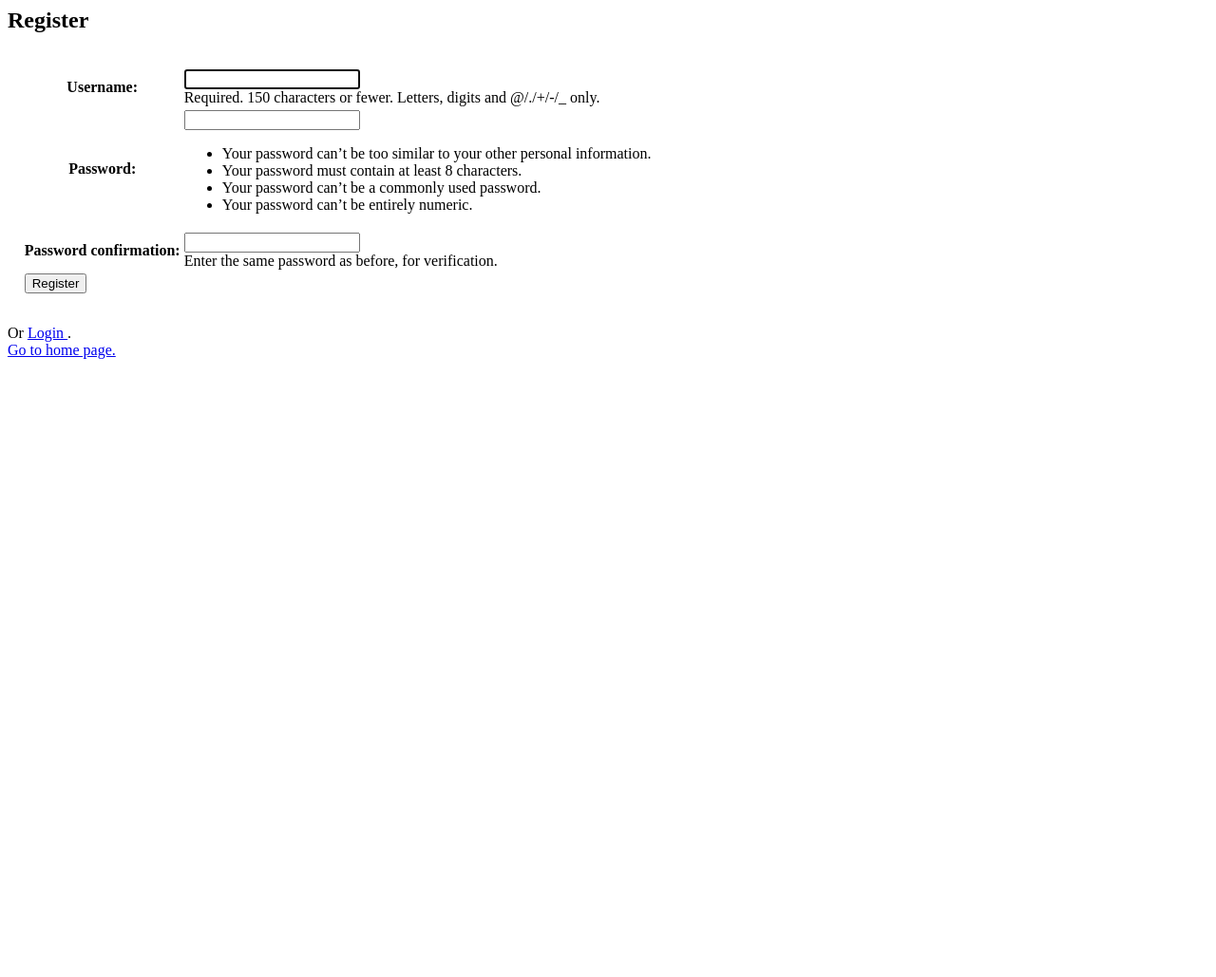
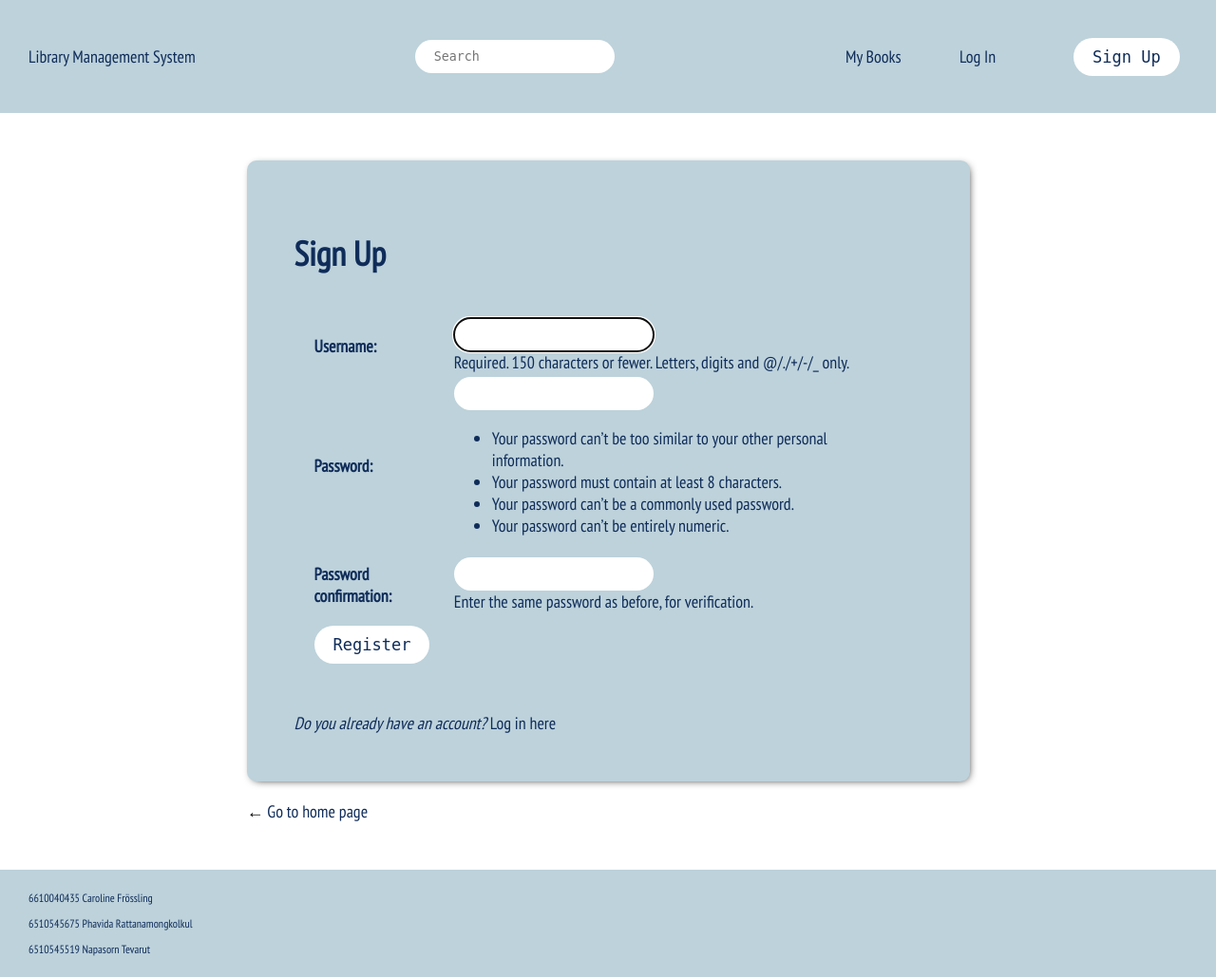
Before and after one commit to tnnpp/Library-Management-System, a Django app: page /signup/ in a window 1280 px wide. Shown: the whole page at 95% size. Before the commit the page ends 378 px from the top, so only its background shows below. Run offline with Django 4.2, Linux system fonts and the light colour scheme; parts of the project's set-up code (start-up, migrations or seed data) failed here and were passed over.

Commit message:
signup page UI

```diff
--- a/mysite/library/static/css/layout.css
+++ b/mysite/library/static/css/layout.css
@@ -134,7 +134,7 @@ footer {
 
 .container-form {
   display: grid;
-  grid-template-columns: 700px;
+  grid-template-columns: 761px;
   justify-content: center;
   padding-top: 50px;
   padding-bottom: 50px;
@@ -149,11 +149,22 @@ footer {
   color: #0f2c59;
 }
 
-.button-form {
+.button-login-form {
   margin-bottom: 50px;
+  margin-top: 10px;
   margin-left: 20px;
+}
+
+.button-signup-form {
+  margin-bottom: 30px;
+  margin-top: 10px;
 }
 
 .link-form {
   margin-top: 20px;
 }
+
+.signup-form {
+  text-align: left;
+  vertical-align: top;
+}
--- a/mysite/library/templates/registration/login.html
+++ b/mysite/library/templates/registration/login.html
@@ -28,7 +28,7 @@
             <table style="padding: 2ex">
               {{ form.as_table }}
             </table>
-            <button class="button-form" type="submit">Login</button>
+            <button class="button-login-form" type="submit">Login</button>
             <!-- if your app redirects user to login before accessing some pages, then next contains return url -->
             <input type="hidden" name="next" value="{{next}}" />
           </form>
--- a/mysite/library/templates/registration/signup.html
+++ b/mysite/library/templates/registration/signup.html
@@ -1,16 +1,53 @@
-<h2>Register</h2>
-<form method="POST">
+<!DOCTYPE html>
+<html lang="en">
+  <head>
+    <meta charset="UTF-8" />
+    <meta name="viewport" content="width=device-width, initial-scale=1.0" />
+    <title>Library Management System</title>
+    <link rel="stylesheet" href="../../static/css/layout.css" />
+  </head>
+  <body>
+    <header class="container-header">
+      <p>Library Management System</p>
+      <form method="post" action="{% url 'library:search' %}">
         {% csrf_token %}
-    <table style="padding: 2ex;">
-    {{ form.as_table }}     {# this line shows the sign-up form #}
+        <input type="text" name="query" placeholder="Search" />
+      </form>
+      <div class="item-header-3">
+        <a href="{% url 'library:mybook' %}">My Books</a>
+        <a href="/accounts/login">Log In</a>
+        <a href="/signup"><button>Sign Up</button></a>
+      </div>
+    </header>
+    <main>
+      <div class="container-form">
+        <div class="item-form">
+          <h1>Sign Up</h1>
+          <form class="signup-form" method="POST">
+            {% csrf_token %}
+            <table style="padding: 2ex">
+              {{ form.as_table }} {# this line shows the sign-up form #}
               <tr>
                 <td colspan="2">
-    <button type="submit">Register</button>
+                  <button class="button-signup-form" type="submit">
+                    Register
+                  </button>
                 </td>
               </tr>
             </table>
           </form>
-Or <a href="{% url 'login' %}"> Login </a>.
-<div>
-<a href="{% url 'library:home' %}"> Go to home page.</a>
+          <i>Do you already have an account?</i
+          ><a href="{% url 'login' %}"> Log in here</a>
         </div>
+        <div class="link-form">
+          ← <a href="{% url 'library:home' %}"> Go to home page</a>
+        </div>
+      </div>
+    </main>
+    <footer>
+      <p>6610040435 Caroline Frössling</p>
+      <p>6510545675 Phavida Rattanamongkolkul</p>
+      <p>6510545519 Napasorn Tevarut</p>
+    </footer>
+  </body>
+</html>
```
Lines whose indentation alone changed are shown as unchanged.
